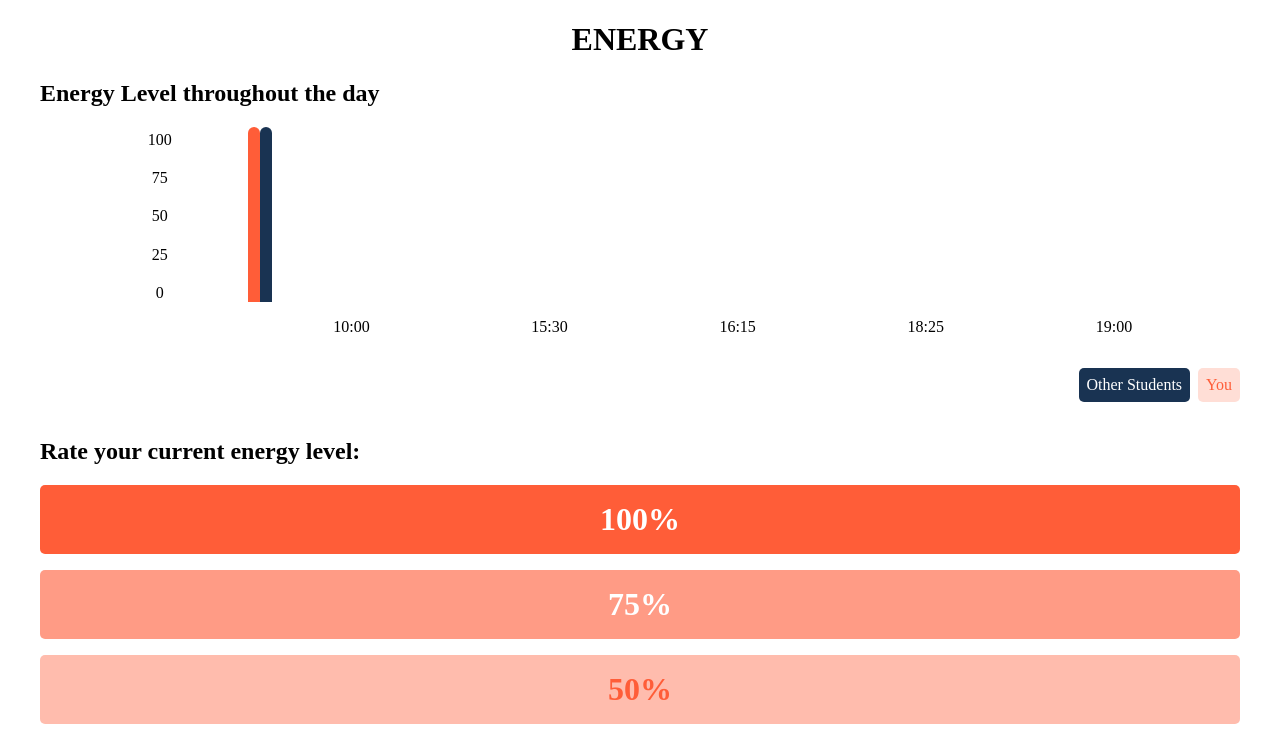
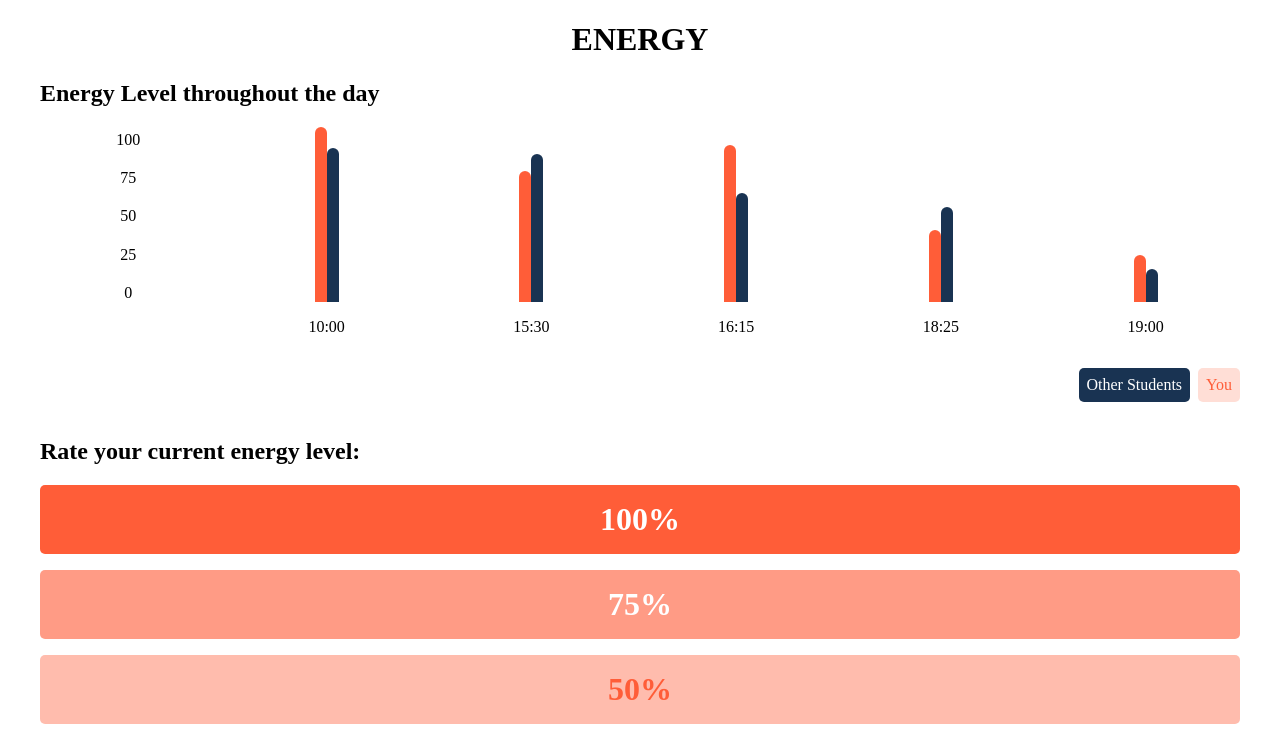
Before and after one commit to FSchmidbauer/nf-students-app, a website built with Vite: page energy.html in a window 1280 px wide. Shown: the top 737 px of the page. Built offline with nearby package versions, Linux system fonts and the light colour scheme.

Commit message:
finally managed to create flex-grid

```diff
--- a/energy.css
+++ b/energy.css
@@ -23,7 +23,8 @@ h2 {
   display: grid;
   grid-template-columns: 50px, auto;
   grid-template-rows: repeat(6, auto);
-  margin: 1rem 4rem;
+  margin: 1rem 2rem;
+  column-gap: 1rem;
   row-gap: 1rem;
   text-align: center;
   align-items: end;
@@ -79,26 +80,94 @@ h2 {
   grid-row: 6;
 }
 
-.energy__bars {
+.energy__bars10 {
   display: flex;
-  grid-column: 2;
+  grid-column: 2/3;
   grid-row: 6/1;
+  justify-content: center;
+  align-items: flex-end;
+}
+.energy__bars15 {
+  display: flex;
+  grid-column: 3/4;
+  grid-row: 6/1;
+  justify-content: center;
+  align-items: flex-end;
+}
+.energy__bars16 {
+  display: flex;
+  grid-column: 4/5;
+  grid-row: 6/1;
+  justify-content: center;
+  align-items: flex-end;
+}
+.energy__bars18 {
+  display: flex;
+  grid-column: 5/6;
+  grid-row: 6/1;
+  justify-content: center;
+  align-items: flex-end;
+}
+.energy__bars19 {
+  display: flex;
+  grid-column: 6/7;
+  grid-row: 6/1;
+  justify-content: center;
+  align-items: flex-end;
 }
 
 .energy__bar {
   border-top-right-radius: 2rem;
   border-top-left-radius: 2rem;
   width: 12px;
-  height: 175px;
 }
 
 .energy__bar:nth-child(even) {
   background-color: var(--primary-dark);
-  margin-right: 2rem;
 }
 
 .energy__bar:nth-child(odd) {
   background-color: var(--secondary-dark);
+}
+
+.orangebar10 {
+  height: 175px;
+}
+
+.orangebar15 {
+  height: 131px;
+}
+
+.orangebar16 {
+  height: 157px;
+}
+
+.orangebar18 {
+  height: 72px;
+}
+
+.orangebar19 {
+  height: 47px;
+}
+
+.bluebar10 {
+  height: 154px;
+}
+
+.bluebar15 {
+  height: 148px;
+}
+
+.bluebar16 {
+  height: 109px;
+}
+
+.bluebar18 {
+  height: 95px;
+}
+
+.bluebar19 {
+  height: 33px;
 }
 
 .energy__descr {
--- a/energy.html
+++ b/energy.html
@@ -1,11 +1,11 @@
 <!DOCTYPE html>
 <html lang="en">
   <head>
-    <meta charset="UTF-8">
-    <meta http-equiv="X-UA-Compatible" content="IE=edge">
-    <meta name="viewport" content="width=device-width, initial-scale=1.0">
+    <meta charset="UTF-8" />
+    <meta http-equiv="X-UA-Compatible" content="IE=edge" />
+    <meta name="viewport" content="width=device-width, initial-scale=1.0" />
     <title>Energy</title>
-    <link rel="stylesheet" href="./energy.css">
+    <link rel="stylesheet" href="./energy.css" />
   </head>
   <body>
     <header>
@@ -26,9 +26,27 @@
         <section class="energy__time time19">19:00</section>
         <!--Hier bitte Farbe nicht über die Classes, sondern über die
             Hilfsklasse nth-child odd, even definieren-->
-            <section class="energy__bars">
+        <section class="energy__bars10">
           <section class="energy__bar bar10 orangebar10"></section>
           <section class="energy__bar bar10 bluebar10"></section>
+        </section>
+        <section class="energy__bars15">
+          <section class="energy__bar bar15 orangebar15"></section>
+          <section class="energy__bar bar15 bluebar15"></section>
+        </section>
+        <section class="energy__bars16">
+          <section class="energy__bar bar16 orangebar16"></section>
+          <section class="energy__bar bar16 bluebar16"></section>
+        </section>
+        <section class="energy__bars18">
+          <section class="energy__bar bar18 orangebar18"></section>
+          <section class="energy__bar bar18 bluebar18"></section>
+        </section>
+        <section class="energy__bars19">
+          <section class="energy__bar bar19 orangebar19"></section>
+          <section class="energy__bar bar19 bluebar19"></section>
+        </section>
+
         <!--<section class="energy__bar bar15 orangebar15"></section>
                 <section class="energy__bar bar15 bluebar15"></section>
                 <section class="energy__bar bar16 orangebar16"></section>
@@ -36,8 +54,7 @@
                 <section class="energy__bar bar18 orangebar18"></section>
                 <section class="energy__bar bar18 bluebar18"></section>
                 <section class="energy__bar bar19 orangebar19"></section>
-                <section class="energy__bar bar19 bluebar19"></section>
-                --></section>
+                <section class="energy__bar bar19 bluebar19"></section>-->
       </section>
       <section class="energy__descr">
         <p class="energy__descrblue">Other Students</p>
@@ -53,11 +70,36 @@
     </main>
     <footer>
       <nav class="footernav">
-            <a href="index.html" class="footernav__element"><img src="./images/Dashboardicon@2x.png" alt="Dashboard Icon" class="footernav__image"></a>
-            <a href="code-buddies.html" class="footernav__element"><img src="./images/Buddyicon@2x.png" alt="Couple Icon" class="footernav__image"></a>
-            <a href="teams.html" class="footernav__element"><img src="./images/Teamicon@2x.png" alt="Group Icon" class="footernav__image"></a>
-            <a href="energy.html" class="footernav__element"><img src="./images/Energyicon@2x.png" alt="Energy Icon" class="footernav__image--active"></a>
-            <a href="journal.html" class="footernav__element"><img src="./images/Journalicon@2x.png" alt="Journal Icon" class="footernav__image"></a>
+        <a href="index.html" class="footernav__element"
+          ><img
+            src="./images/Dashboardicon@2x.png"
+            alt="Dashboard Icon"
+            class="footernav__image"
+        /></a>
+        <a href="code-buddies.html" class="footernav__element"
+          ><img
+            src="./images/Buddyicon@2x.png"
+            alt="Couple Icon"
+            class="footernav__image"
+        /></a>
+        <a href="teams.html" class="footernav__element"
+          ><img
+            src="./images/Teamicon@2x.png"
+            alt="Group Icon"
+            class="footernav__image"
+        /></a>
+        <a href="energy.html" class="footernav__element"
+          ><img
+            src="./images/Energyicon@2x.png"
+            alt="Energy Icon"
+            class="footernav__image--active"
+        /></a>
+        <a href="journal.html" class="footernav__element"
+          ><img
+            src="./images/Journalicon@2x.png"
+            alt="Journal Icon"
+            class="footernav__image"
+        /></a>
       </nav>
     </footer>
   </body>
```
Lines whose indentation alone changed are shown as unchanged.
